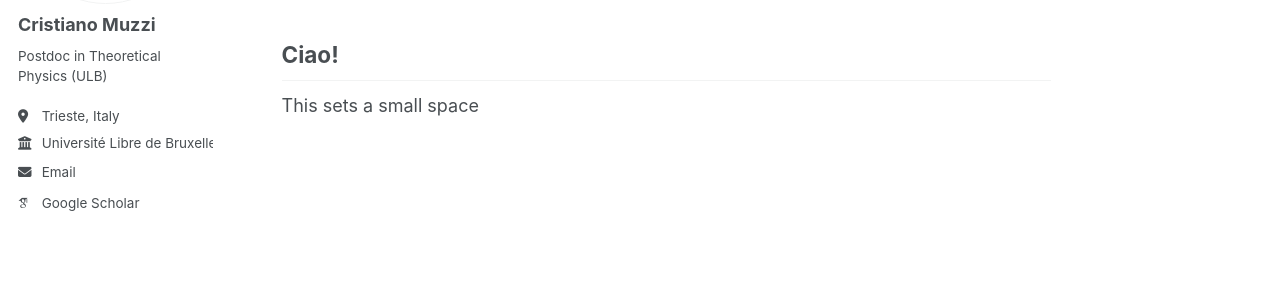
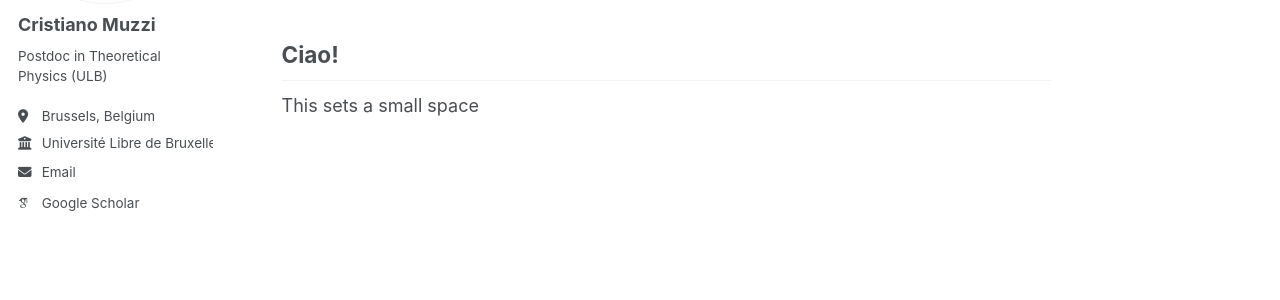
Before and after one commit to cristianomuzzi/cristianomuzzi.github.io, a Jekyll site: the page built from _pages/about.md, in a window 1280 px wide. Shown: the part 277-577 px from the top of the page. Built offline with Jekyll 4.4.1, drawn with Linux system fonts in a browser that asks for light colours; some web fonts are replaced.

Commit message:
Update location from Trieste to Brussels

```diff
--- a/_config.yml
+++ b/_config.yml
@@ -25,7 +25,7 @@ author:
   name             : "Cristiano Muzzi"
   pronouns         : # example: "she/her"
   bio              : "Postdoc in Theoretical Physics (ULB)"
-  location         : "Trieste, Italy"
+  location         : "Brussels, Belgium"
   employer         : "Université Libre de Bruxelles "
   uri              : # URL
   email            : "cristiano.muzzi@ulb.be"
```
